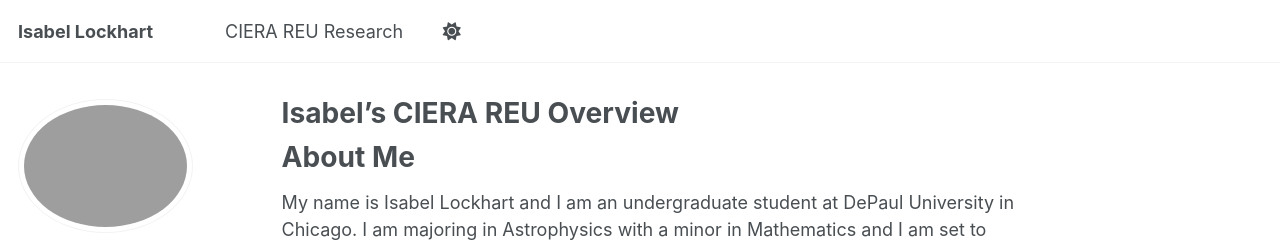
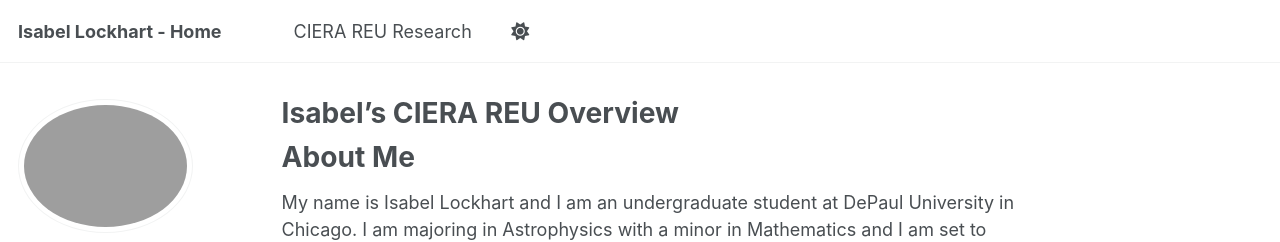
Before and after one commit to Isabel-Lockhart/CIERA, a Jekyll site: the page built from _pages/about.md, in a window 1280 px wide. Shown: the top 242 px of the page. Built offline with Jekyll 4.4.1, drawn with Linux system fonts in a browser that asks for light colours; a script that is not in the unit is left out.

Commit message:
Update _config.yml
updated title

```diff
--- a/_config.yml
+++ b/_config.yml
@@ -9,7 +9,7 @@
 # Basic Site Settings
 locale                   : "en-US"
 site_theme               : "default"
-title                    : "Isabel Lockhart"
+title                    : "Isabel Lockhart - Home"
 title_separator          : "-"
 name                     : &name "Isabel Lockhart"
 description              : &description "Junior at DePaul University"
```
